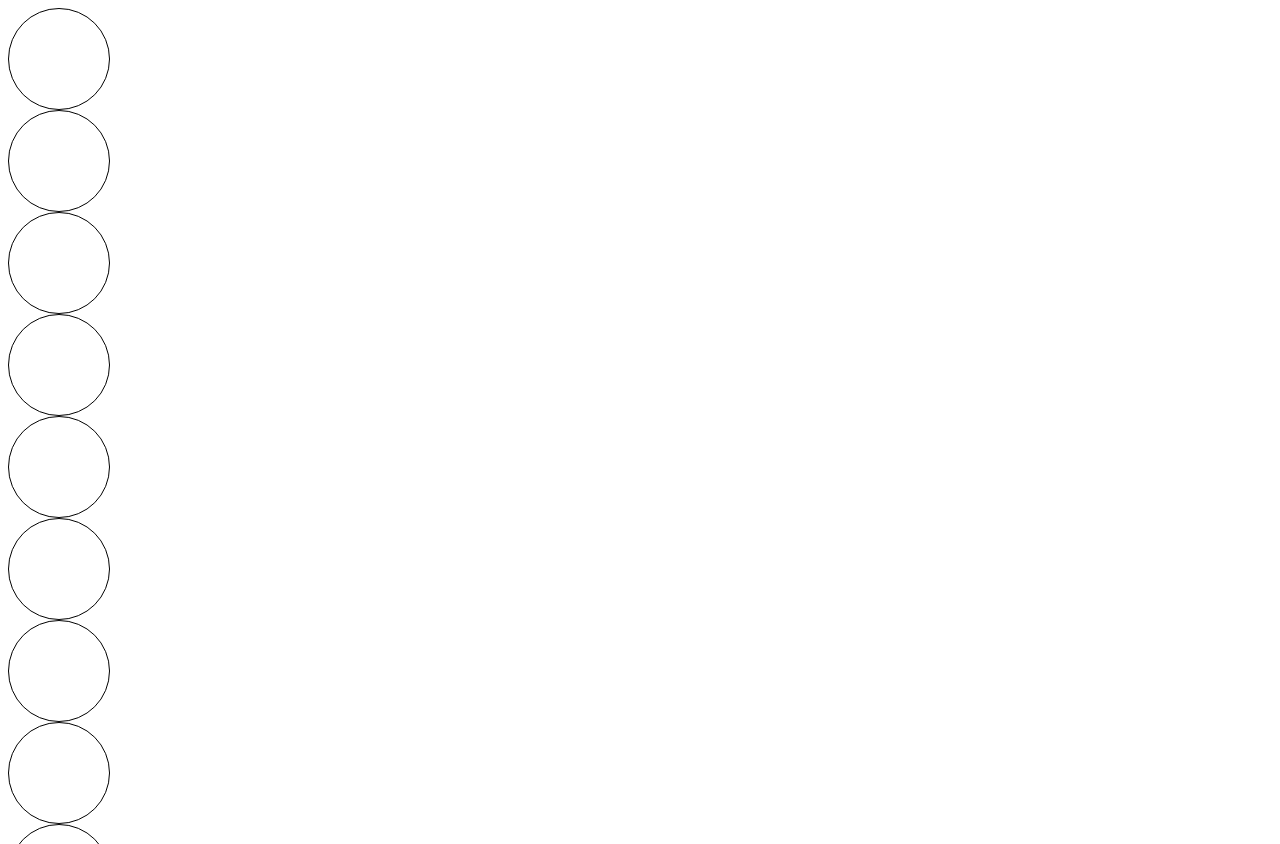
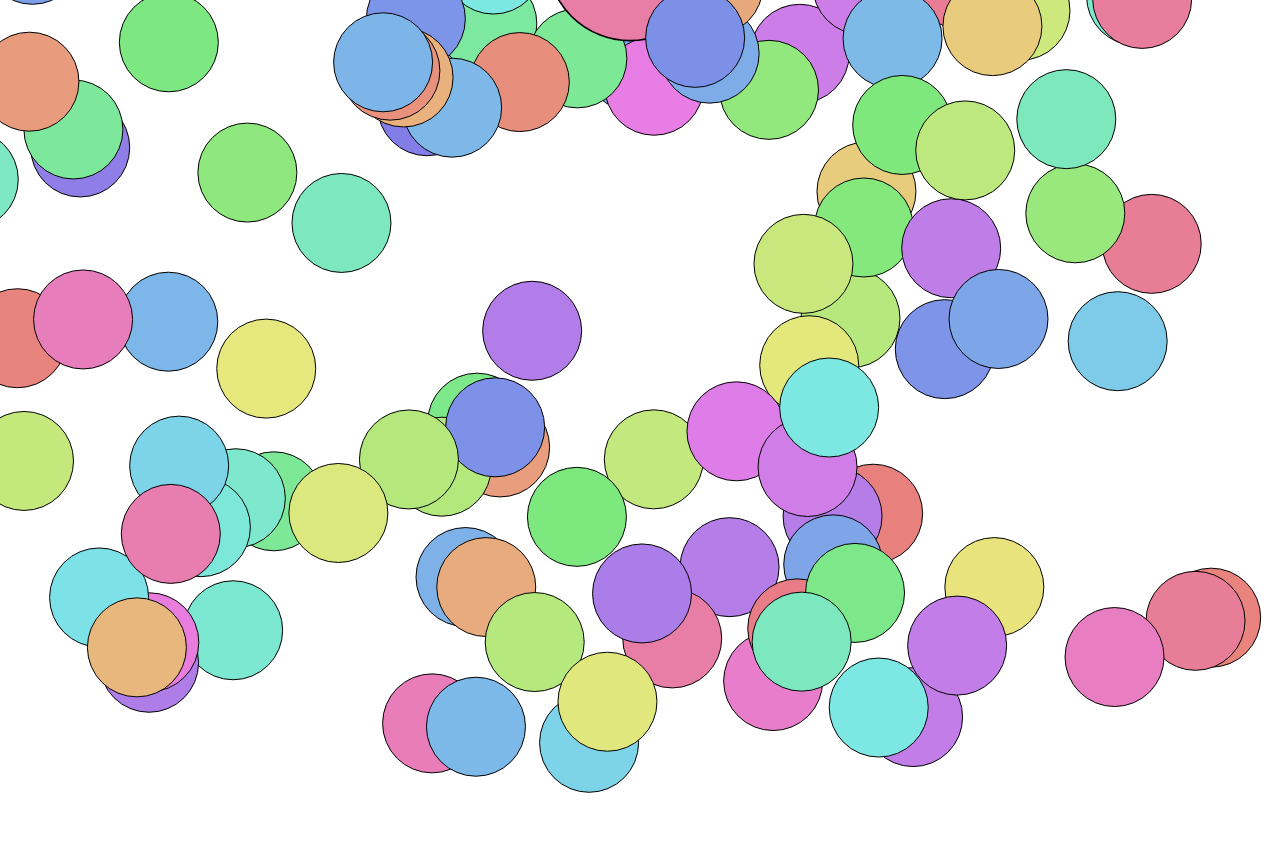
Before and after one commit to lacjkea/test, a plain HTML site: page index.html in a window 1280 px wide. Shown: the top 844 px of the page. After the commit the page ends 800 px from the top, so only its background shows below. Drawn offline with Linux system fonts and the light colour scheme.

Commit message:
Jonas example

```diff
--- a/script.js
+++ b/script.js
@@ -4,6 +4,18 @@ const allDivs = document.querySelectorAll("main>div");
 //     divEl.getElementsByClassName.backgroundColor = `hsl(230, 70%, 70%)`;
 // });
 
-allDivs.forEach((divEl) => {
-  divEl.getElementsByClassName.backgroundColor = `hsl(230, 70%, 70%)`;
+allDivs.forEach((div) => {
+  div.style.backgroundColor = `hsl(${Math.random() * 360}, 70%, 70%)`;
+  div.style.transform = `translate(calc(${
+    Math.random() * 100
+  }vw - 100px), calc(${Math.random() * 100}vh - 100px))`;
+
+  div.addEventListener("mouseenter", () => {
+    div.style.backgroundColor = `hsl(${Math.random() * 360}, 70%, 70%)`;
+    div.style.transform = `translate(calc(${
+      Math.random() * 100
+    }vw - 100px), calc(${Math.random() * 100}vh - 100px)) scale(${
+      Math.random() * 2
+    })`;
+  });
 });
--- a/style.css
+++ b/style.css
@@ -1,6 +1,21 @@
+* {
+  box-sizing: border-box;
+  padding: 0;
+  margin: 0;
+}
+
+main {
+  display: grid;
+  place-items: start start;
+  width: 100vw;
+  height: 100vh;
+}
+
 main > div {
   width: 100px;
   height: 100px;
   border: 1px solid black;
   border-radius: 50%;
+  grid-area: 1 / -1;
+  transition: all 1s ease-out;
 }
```
